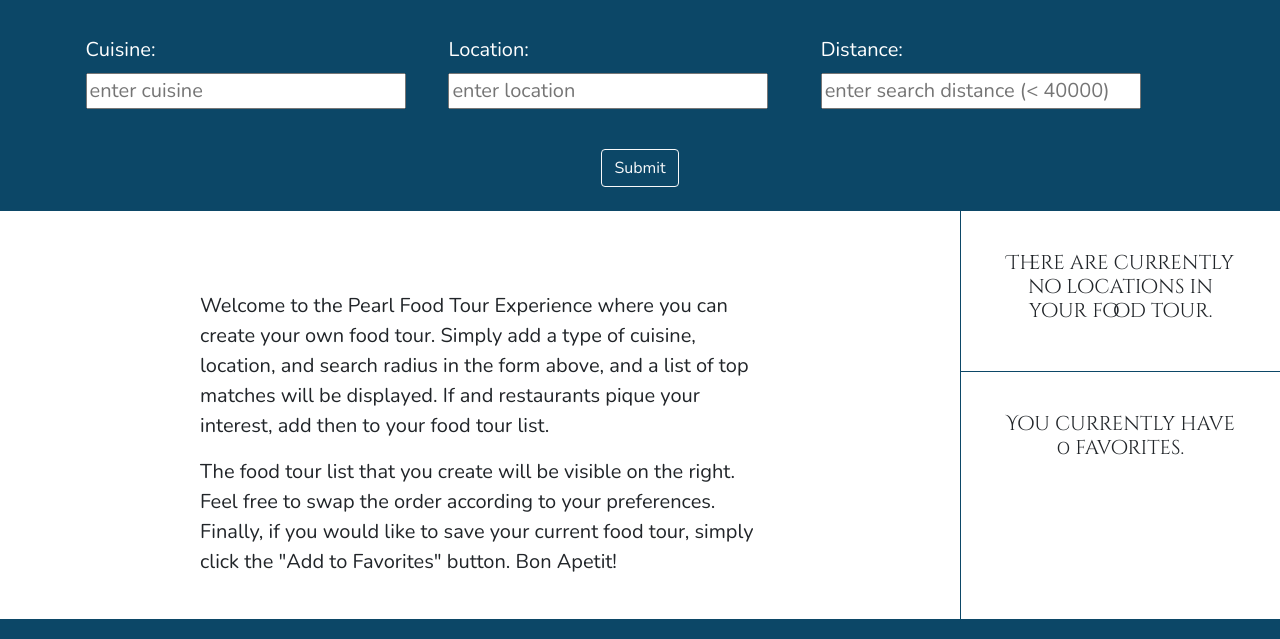
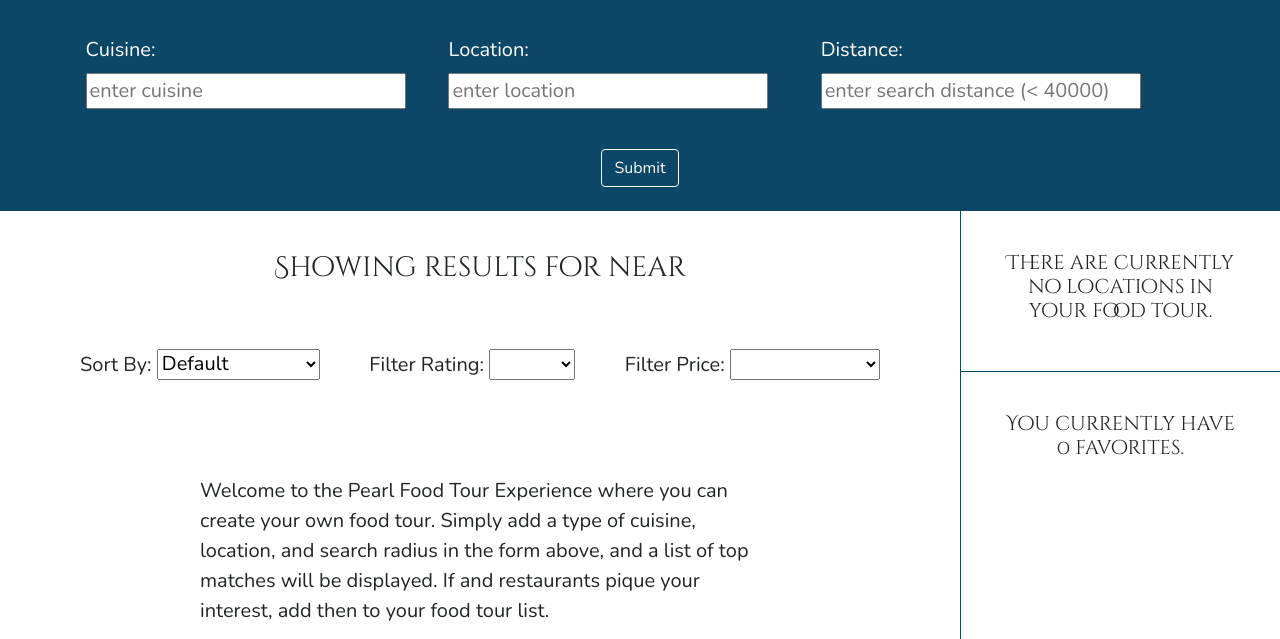
Before and after one commit to DcguentherATX/fullstack-code-challenge, a React app: page / in a window 1280 px wide. Shown: the part 101-740 px from the top of the page. Built offline with nearby package versions, Linux system fonts and the light colour scheme.

Commit message:
Added Filter Feature

```diff
--- a/src/app.css
+++ b/src/app.css
@@ -119,7 +119,7 @@ h6 {
 }
 
 #show-results {
-    display: none;
+    display: block;
 }
 
 form {
--- a/src/components/App.js
+++ b/src/components/App.js
@@ -25,7 +25,8 @@ class App extends Component {
             favorites: [],
             filter: '',
             searchTitle: [],
-            listName: ''
+            listName: '',
+            searchResults: []
         }
         this.handleChange = this.handleChange.bind(this);
         this.handleClick = this.handleClick.bind(this);
@@ -38,6 +39,7 @@ class App extends Component {
         this.deleteCrawlItem = this.deleteCrawlItem.bind(this);
         this.clearTour = this.clearTour.bind(this);
         this.showRestaurants = this.showRestaurants.bind(this);
+        this.filterProducts = this.filterProducts.bind(this);
     }
 
     handleChange(e) {
@@ -81,6 +83,7 @@ class App extends Component {
 
             this.setState({
                 restaurants: response.data.businesses,
+                searchResults: response.data.businesses,
                 searchTitle: [this.state.cuisine, this.state.location]
             })
             if (this.state.searchTitle.length > 0) {
@@ -98,7 +101,7 @@ class App extends Component {
 
     addToCrawl(e) {
         const id = e.target.value;
-        console.log('id', id);
+        // console.log('id', id);
         let crawl = this.state.crawl.slice();
         let inCrawl = false;
 
@@ -264,6 +267,33 @@ class App extends Component {
         }));
     }
 
+    // filtering function
+
+    filterProducts(e) {
+        let filter = e.target.value.split('-');
+        let type = filter[0];
+        let score = filter[1];
+        let restaurants = this.state.restaurants.slice();
+        console.log(type, score);
+
+        if (score === "all") {
+            this.setState({
+                restaurants: this.state.searchResults
+            })
+        } else {
+            const filtered = [];
+
+            restaurants.forEach((restaurant) => {
+                if (restaurant[type] >= Number(score) && restaurant[type] < Number(score) + 1) {
+                    filtered.push(restaurant);
+                }
+            })
+            this.setState({
+                restaurants: filtered
+            })
+        }
+    }
+
     // reordering function for items in crawl list
 
     swap(e) {
@@ -325,7 +355,7 @@ class App extends Component {
                                 <div id="show-results">
                                     <h3>Showing results for <strong>{this.state.searchTitle[0]}</strong> near <strong>{this.state.searchTitle[1]}</strong></h3>
                                     <div>
-                                        <Sort restaurants={this.state.restaurants} sortResults={this.sortResults} />
+                                        <Sort restaurants={this.state.restaurants} sortResults={this.sortResults} filterProducts={this.filterProducts} />
                                     </div>
                                 </div>
                                 <div className="restaurant-container">
--- a/src/components/CrawlList.js
+++ b/src/components/CrawlList.js
@@ -8,10 +8,6 @@ import Tooltip from 'react-bootstrap/Tooltip'
 import upArrow from '../../images/up-arrow.png';
 import downArrow from '../../images/down-arrow.png';
 import remove from '../../images/remove-button.png';
-
-const swap = (e) => {
-    console.log(e.target)
-}
 
 
 const CrawlList = (props) => {
--- a/src/components/Sort.js
+++ b/src/components/Sort.js
@@ -17,6 +17,32 @@ const Sort = (props) => {
                     <option value="alphabetical">Alphabetical</option>
                 </select>
             </div>
+            <div className="filter-rating">
+                Filter Rating:
+                {" "}
+                <select value="rating" onChange={props.filterProducts}>
+                    <option value=""></option>
+                    <option value="rating-1">1 Star</option>
+                    <option value="rating-2">2 Stars</option>
+                    <option value="rating-3">3 Stars</option>
+                    <option value="rating-4">4 Stars</option>
+                    <option value="rating-5">5 Stars</option>
+                    <option value="rating-all">All</option>
+                </select>
+            </div>
+            <div className="filter-price">
+                Filter Price:
+                {" "}
+                <select value="rating" onChange={props.filterProducts}>
+                    <option value=""></option>
+                    <option value="price-1">1 Dollar Sign</option>
+                    <option value="price-2">2 Dollar Signs</option>
+                    <option value="price-3">3 Dollar Signs</option>
+                    <option value="price-4">4 Dollar Signs</option>
+                    <option value="price-all">All</option>
+                </select>
+            </div>
+
             {/* <div className="rating-sort">
                 Rating:
                 {" "}
```
